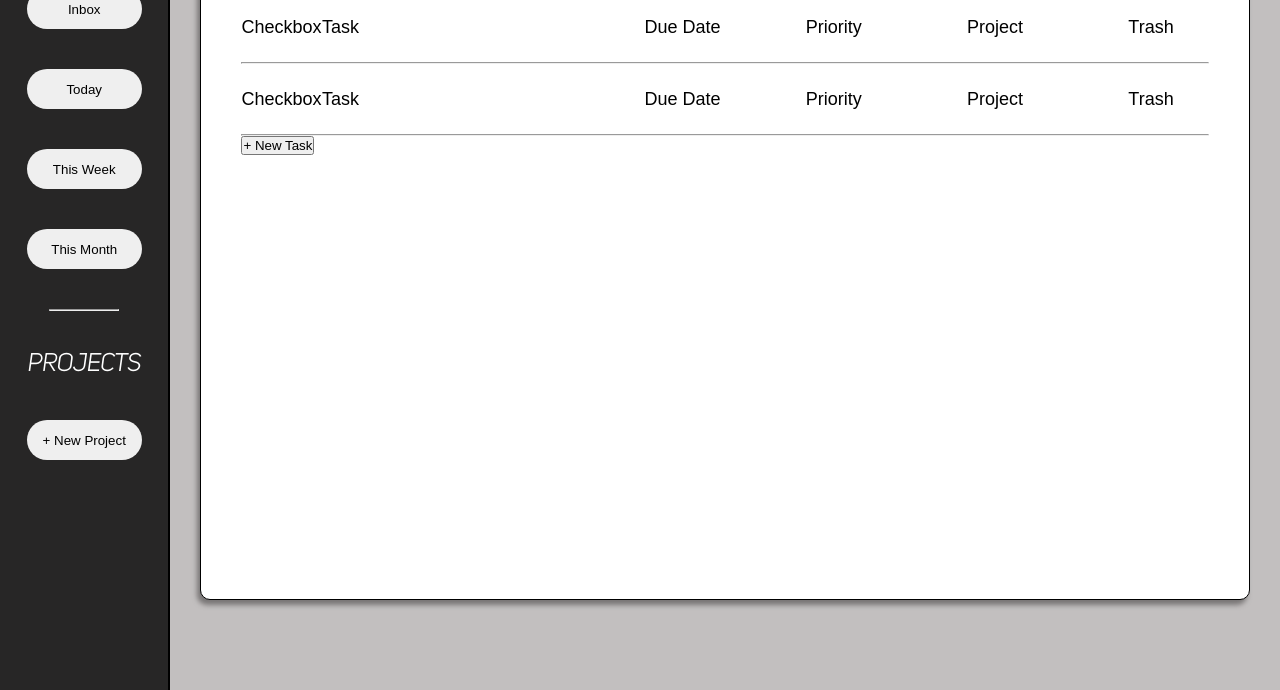
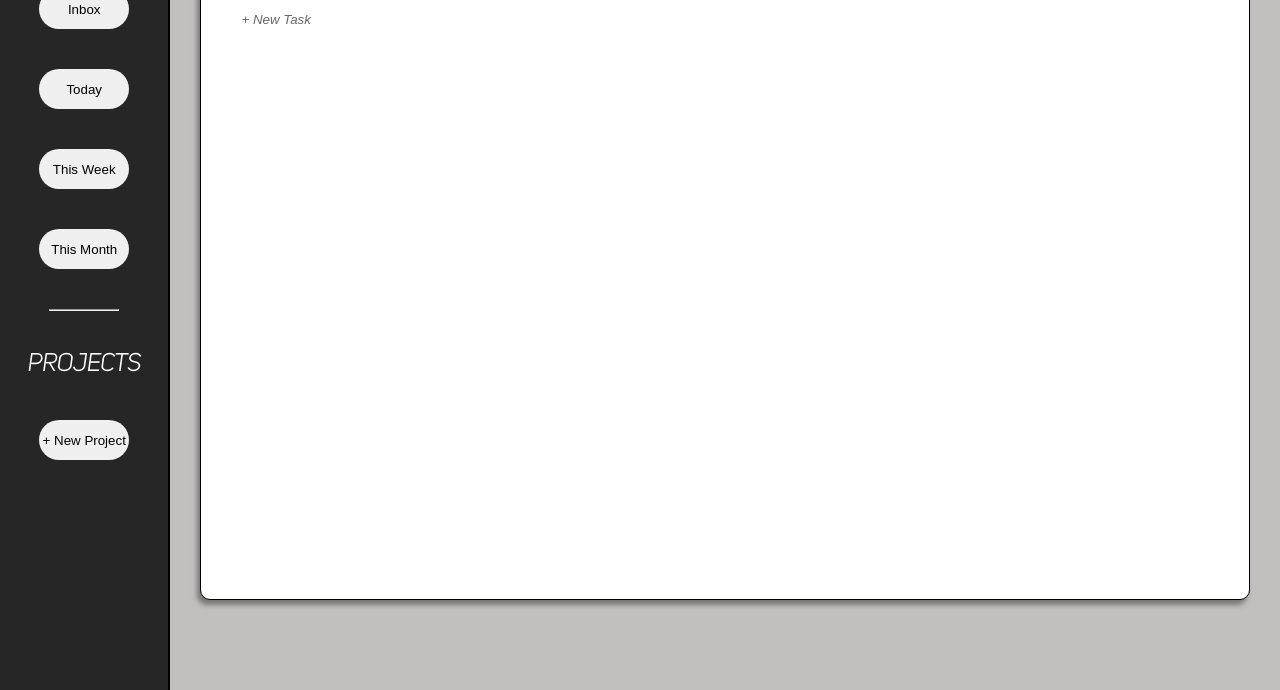
Before and after one commit to sepowell/todo-list, a website built with webpack: page dist/index.html in a window 1280 px wide. Shown: the part 190-880 px from the top of the page. Built offline with nearby package versions, Linux system fonts and the light colour scheme.

Commit message:
Add new task button basic functionality

```diff
--- a/src/index.css
+++ b/src/index.css
@@ -31,15 +31,15 @@ button {
 
 button:hover {
   scale: 1.07;
-  background-color: #34c3f0;
-  border: 5px solid black;
-  color: black;
+  color: rgb(194, 3, 3);
+  font-weight: bold;
 }
 
 main {
   margin-top: 80px;
   display: flex;
   background-color: #c2bfbf;
+  width: 100%;
 }
 
 /* Header */
@@ -128,7 +128,8 @@ header {
 .nav-bar > button {
   border: none;
   height: 40px;
-  width: 115px;
+  min-width: 90px;
+  max-width: 115px;
   border-radius: 20px;
 }
 
@@ -140,10 +141,11 @@ header {
 .page {
   padding: 30px;
   font-family: Arial, Helvetica, sans-serif;
+  width: 100vw;
 }
 
 /* Inbox */
-.inbox-container {
+.container {
   width: 82vw;
   height: 85vh;
   border: 1px solid black;
@@ -154,12 +156,12 @@ header {
   padding-bottom: 60px;
 }
 
-.task-title {
+.title {
   font-size: 30px;
   margin-bottom: 5px;
 }
 
-.task-container {
+.task {
   display: grid;
   grid-template-columns: .5fr 2fr 1fr 1fr 1fr .5fr;
   flex-wrap: nowrap;
@@ -167,3 +169,11 @@ header {
   align-items: center;
   font-size: 18px;
 }
+
+.new-task-btn {
+  margin-top: 20px;
+  border: none;
+  background-color: white;
+  font-style: italic;
+  color: #696868;
+}
--- a/src/index.js
+++ b/src/index.js
@@ -1 +1,7 @@
 import './index.css';
+
+import { initalizeWebsite } from './website';
+
+
+
+initalizeWebsite();
--- /dev/null
+++ b/src/website.js
@@ -0,0 +1,45 @@
+function initalizeWebsite() {
+  const page = document.getElementById('page')
+  page.innerHTML = '';
+
+  page.appendChild(renderInboxPage());
+
+}
+
+function renderInboxPage() {
+  const inboxContainer = document.createElement('div')
+  inboxContainer.classList.add('container');
+  inboxContainer.setAttribute('id', 'container');
+
+  const pageTitle = document.createElement('h3');
+  pageTitle.innerText = 'Inbox'
+  pageTitle.classList.add('title');
+  inboxContainer.appendChild(pageTitle);
+
+  const titleBreak = document.createElement('hr');
+  inboxContainer.appendChild(titleBreak);
+
+  const taskContainer = document.createElement('div');
+  taskContainer.classList.add('task-container');
+  taskContainer.setAttribute('id', 'task-container');
+  inboxContainer.appendChild(taskContainer);
+
+  const newTaskButton = document.createElement('button');
+  newTaskButton.classList.add('new-task-btn');
+  newTaskButton.innerText = '+ New Task'
+  newTaskButton.addEventListener("click", newTask);
+  inboxContainer.appendChild(newTaskButton);
+
+  return inboxContainer
+}
+
+function newTask() {
+  const taskContainer = document.getElementById('task-container');
+
+  const testTask = document.createElement('div');
+  testTask.innerText = "hello?";
+
+  taskContainer.appendChild(testTask);
+
+}
+export { initalizeWebsite };
```
Also changed, not shown: dist/index.html.
